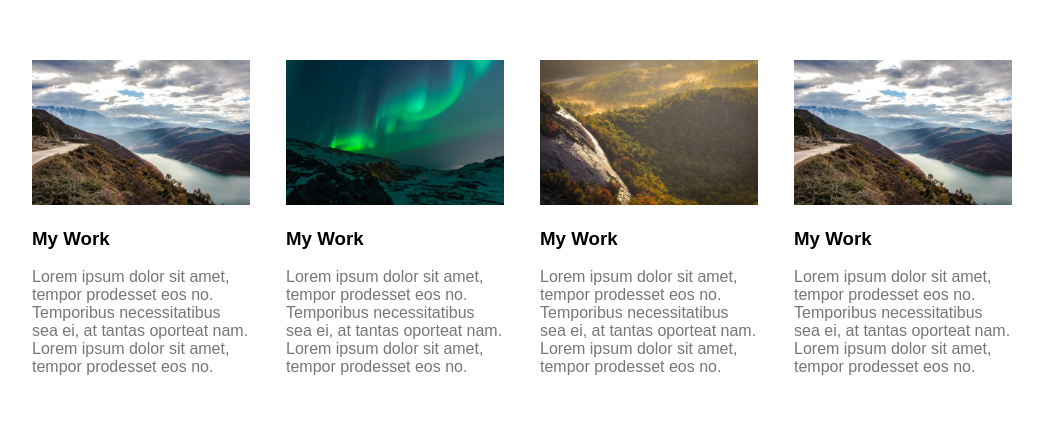
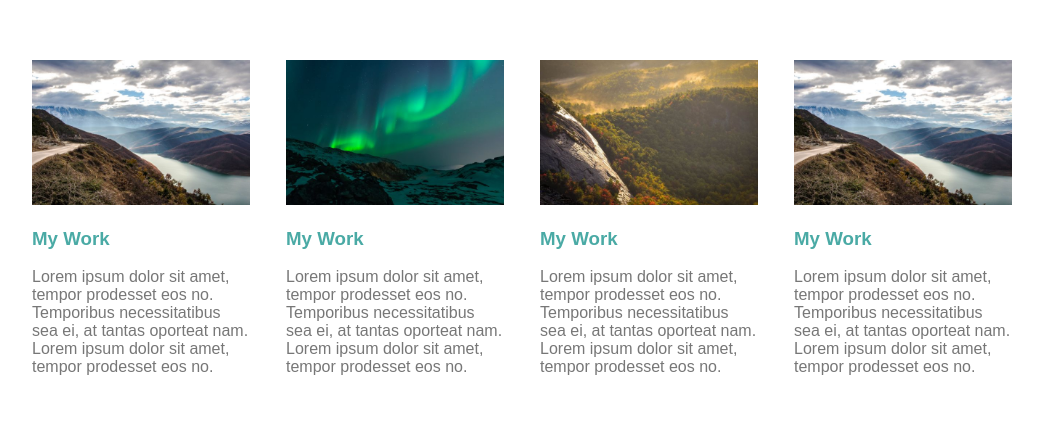
Before and after one commit to kpresta04/kpresta04.github.io, a plain HTML site: page portfolio.html in a window 1280 px wide. Shown: the part 174-603 px from the top of the page, without its empty margins (118-1161 px from the left). Drawn offline with Linux system fonts and the light colour scheme.

Commit message:
Fixed h3 color

```diff
--- a/assets/css/style.css
+++ b/assets/css/style.css
@@ -164,6 +164,9 @@ h1{
     font-size: 2em;
     font-weight: bold;
 }
+h3{
+    color: #4aaaa5;
+}
 p{
     color:#777777;
     display: block;
```
